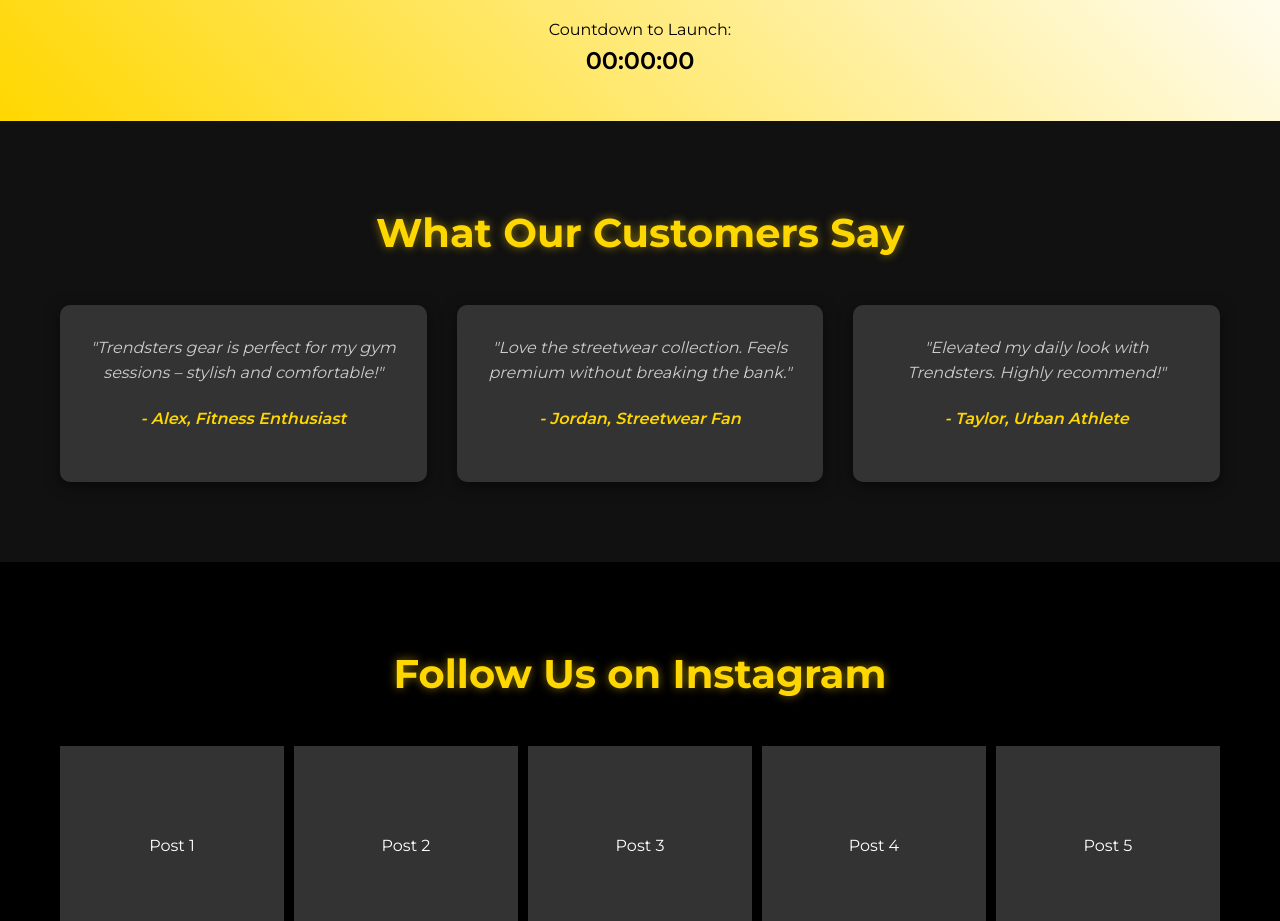
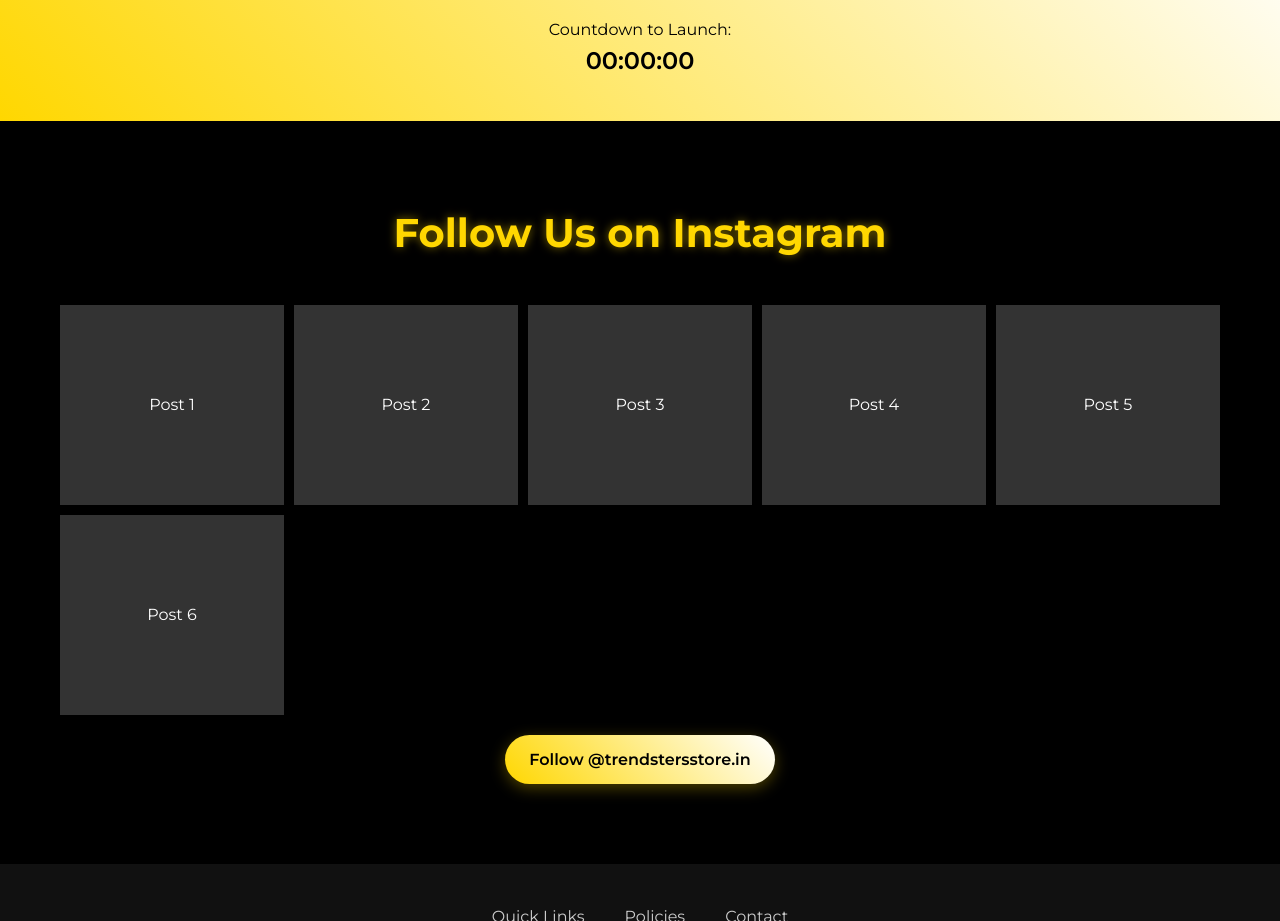
Before and after one commit to rajputdani001-cloud/trendsters, a plain HTML site: page index.html in a window 1280 px wide. Shown: the part 2834-3755 px from the top of the page. Drawn offline with Linux system fonts and the light colour scheme.

Commit message:
Removed testimonials section

```diff
--- a/index.html
+++ b/index.html
@@ -428,26 +428,7 @@
         </div>
     </section>
 
-    <!-- Testimonials Section -->
-    <section class="section testimonials">
-        <div class="container">
-            <h2>What Our Customers Say</h2>
-            <div class="testimonials-grid">
-                <div class="testimonial-card">
-                    <p>"Trendsters gear is perfect for my gym sessions – stylish and comfortable!"</p>
-                    <p class="author">- Alex, Fitness Enthusiast</p>
-                </div>
-                <div class="testimonial-card">
-                    <p>"Love the streetwear collection. Feels premium without breaking the bank."</p>
-                    <p class="author">- Jordan, Streetwear Fan</p>
-                </div>
-                <div class="testimonial-card">
-                    <p>"Elevated my daily look with Trendsters. Highly recommend!"</p>
-                    <p class="author">- Taylor, Urban Athlete</p>
-                </div>
-            </div>
-        </div>
-    </section>
+
 
     <!-- Instagram / Social Proof Section -->
     <section class="section instagram">
```
